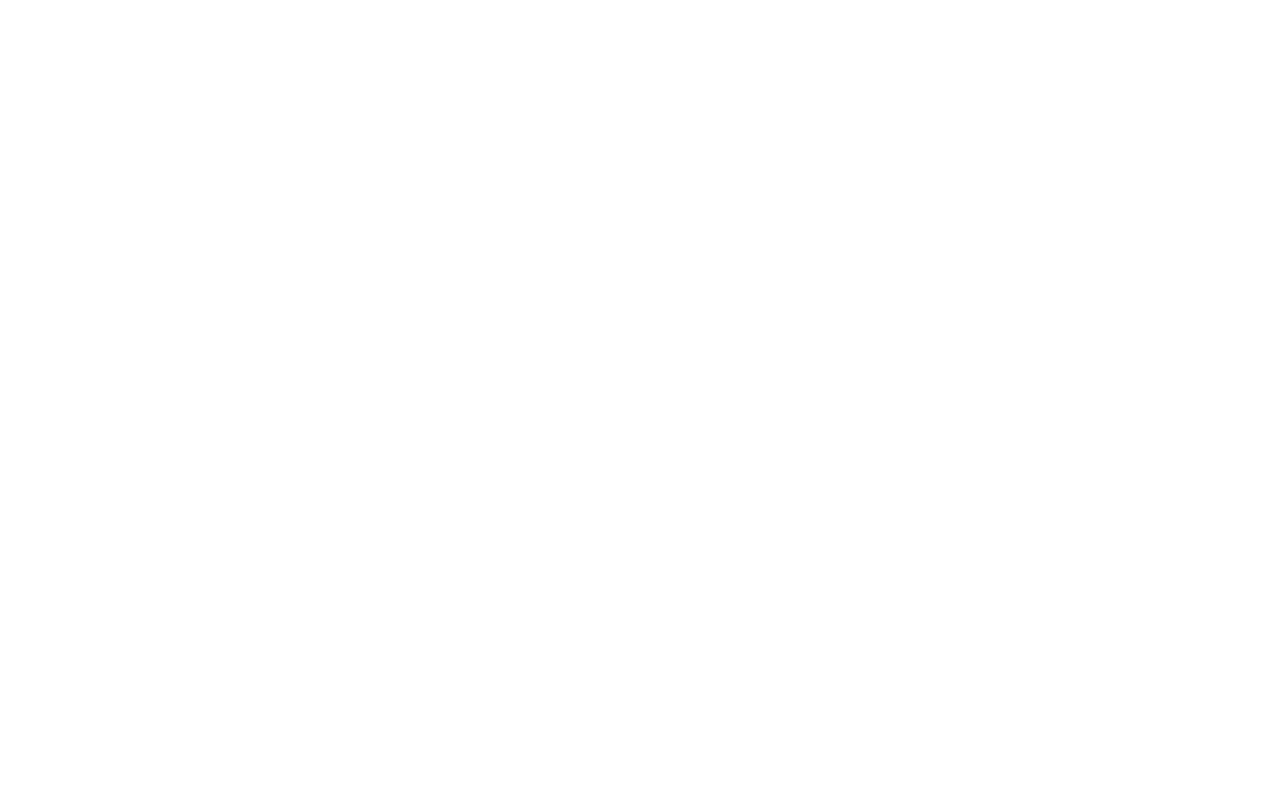
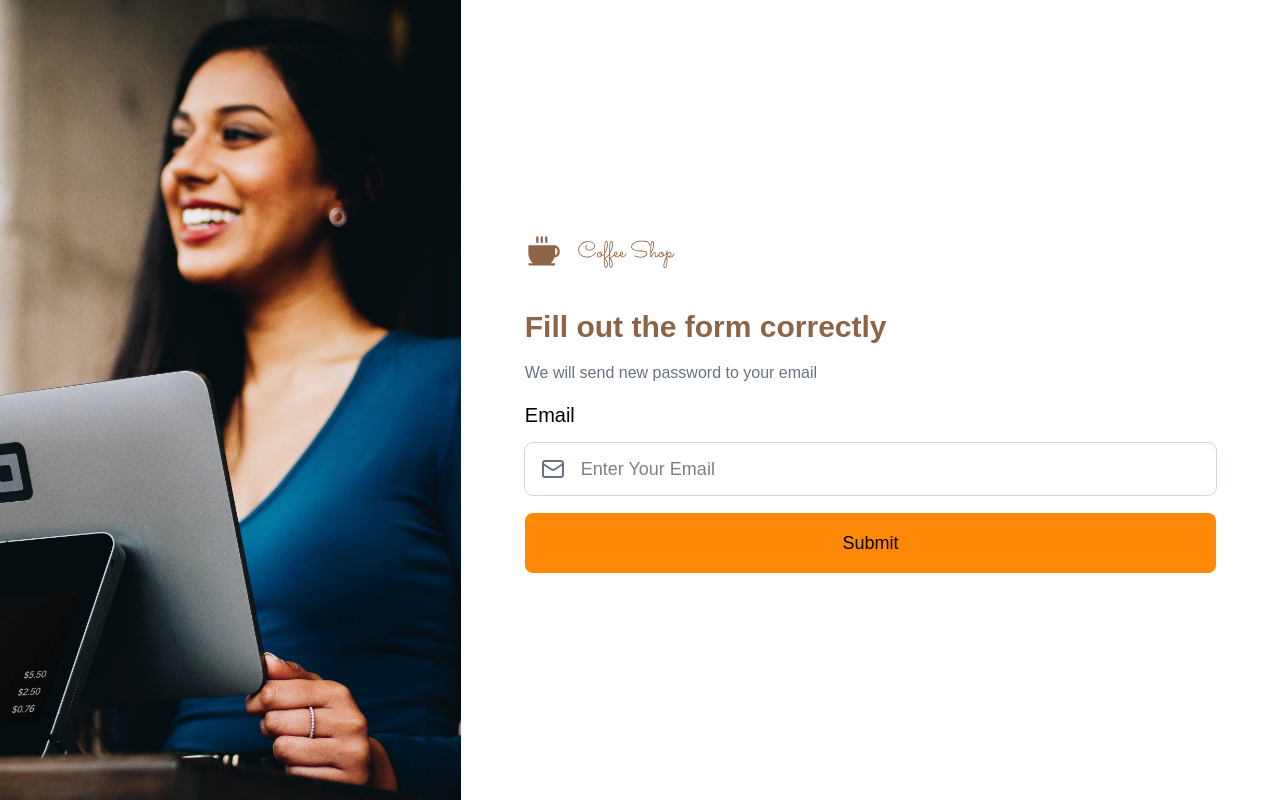
Before and after one commit to siddiq24/KODA-B4-REACT, a React (Vite) app: page /auth/forgot-password in a window 1280 px wide. Before the commit this address had no page. Built offline with nearby package versions, Linux system fonts and the light colour scheme.

Commit message:
feat(auth): add route and page for forgot pasword

```diff
--- a/src/components/AuthLayout.jsx
+++ b/src/components/AuthLayout.jsx
@@ -1,10 +1,10 @@
 import React from 'react'
 
-function AuthLayout({ children, img }) {
+function AuthLayout({ children, img, className }) {
   return (
     <div className='flex h-screen overflow-hidden'>
       <section className='md:flex-4'>
-        <img src={img} alt="" className='object-center h-full md:h-fit object-cover' />
+        <img src={img} alt="" className={`h-full ${className}`} />
       </section>
       <section className='absolute md:relative inset-10 md:inset-0 bg-white rounded-lg md:flex-6 py-4 px-[5%]'>
         {children}
--- /dev/null
+++ b/src/pages/auth/ForgotPassword.jsx
@@ -0,0 +1,31 @@
+import React from 'react'
+import AuthLayout from '../../components/AuthLayout'
+import { Facebook, Google, Logo } from '../../svg/svg'
+import { Eye, KeyRound, Mail, UserRound } from 'lucide-react'
+import { Link } from 'react-router'
+
+function ForgotPassword() {
+    return (
+        <AuthLayout img={'/forgot-password.jpg'} className={'object-cover object-right'}>
+            <div className='h-full flex flex-col justify-center gap-8'>
+                <Logo w={150} h={50} color={'#8E6447'} />
+                <form action="" className='space-y-4'>
+                    <h1 className='text-3xl text-[#8E6447] font-semibold'>Fill out the form correctly</h1>
+                    <p className='text-gray-500'>We will send new password to your email</p>
+                    <label htmlFor="" className='text-xl'>Email</label>
+                    <div className='relative w-full mt-3 flex items-center'>
+                        <input
+                            type="text"
+                            placeholder='Enter Your Email'
+                            className='w-full absolute p-3 rounded-lg pl-14 outline outline-gray-300 text-lg'
+                        />
+                        <Mail className='m-4 text-gray-500' />
+                    </div>
+                    <button className='p-4 bg-[#ff8906] w-full rounded-lg text-lg'>Submit</button>
+                </form>
+            </div>
+        </AuthLayout>
+    )
+}
+
+export default ForgotPassword
--- a/src/pages/auth/Login.jsx
+++ b/src/pages/auth/Login.jsx
@@ -33,9 +33,12 @@
                             <Eye className='m-4 stroke-1' />
                         </div>
                     </div>
+                    <div className='w-full flex justify-end'>
+                        <Link to={'/auth/forgot-password'} className='text-[#ff8906] '>Lupa Password?</Link>
+                    </div>
                     <button className='p-4 bg-[#ff8906] w-full rounded-lg text-lg'>Login</button>
                 </form>
-                <p className='text-center text-gray-500'>Have an Account?
+                <p className='text-center text-gray-500'>No Have an Account?
                     <Link to={'/auth/register'} className='text-[#ff8906]'> Register</Link>
                 </p>
                 <div className='relative py-4 text-center'>
--- a/src/router.jsx
+++ b/src/router.jsx
@@ -16,6 +16,7 @@
 import OrderList from './pages/admin/OrderList'
 import UserList from './pages/admin/UserList'
 import Login from './pages/auth/Login'
+import ForgotPassword from './pages/auth/ForgotPassword'
 
 function AppRouter() {
     return (
@@ -24,6 +25,7 @@
                 <Route path='/auth' element={<Outlet />}>
                     <Route path='register' element={<Register />} />
                     <Route path='login' element={<Login />} />
+                    <Route path='forgot-password' element={<ForgotPassword />} />
                 </Route>
                 <Route path='/' element={<Layout />}>
                     <Route path='' element={<LandingPage />} />
```
Also changed, not shown: public/forgot-password.jpg (added).
